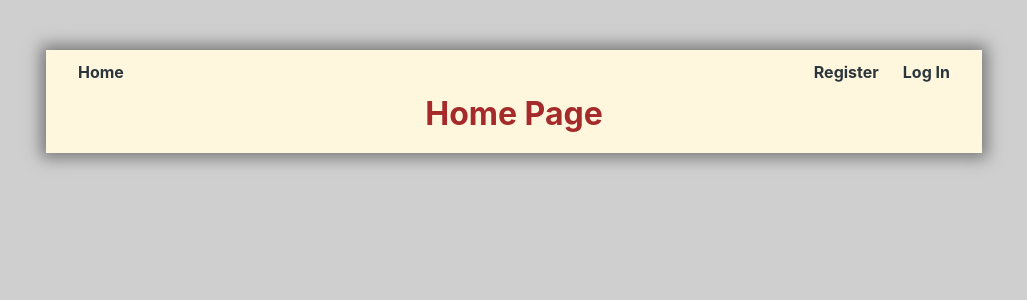
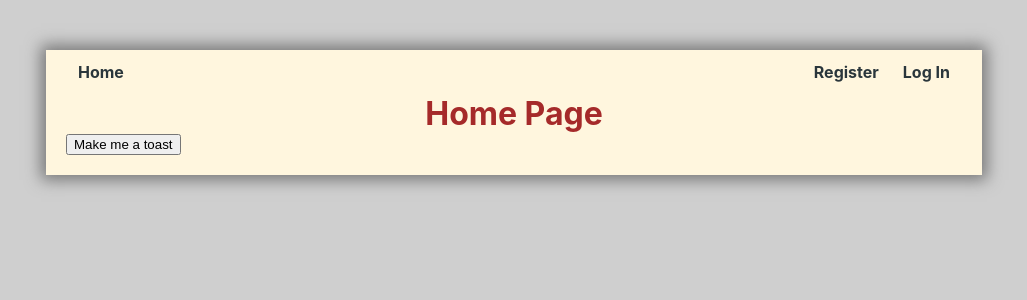
Before and after one commit to IvashkaVIP/goit-react-hw-08-phonebook, a React (Create React App) app: page / in a window 1280 px wide. Shown: the top 300 px of the page, without its empty margins (126-1153 px from the left). Built offline with nearby package versions, Linux system fonts and the light colour scheme.

Commit message:
up toaster

```diff
--- a/src/components/Layout/Layout.jsx
+++ b/src/components/Layout/Layout.jsx
@@ -11,7 +11,8 @@ export const Layout = () => {
       <Suspense fallback={null}>
         <Outlet />
       </Suspense>
-      <Toaster position="top-right" reverseOrder={false} />
+      {/* <Toaster position="top-right" reverseOrder={false} /> */}
+
     </div>
   );
 };
--- a/src/pages/home/home.jsx
+++ b/src/pages/home/home.jsx
@@ -1,12 +1,18 @@
 // import { useDispatch, useSelector } from 'react-redux';
 // import { useEffect } from 'react';
 import css from './home.module.css'
+
+import toast, { Toaster } from 'react-hot-toast';
+const notify = () => toast('Here is your toast.');
+
 
 export default function Home () {
 
   return (
     <>
       <h1 className={css['home-page']}> Home Page </h1>
+      <button onClick={notify}>Make me a toast</button>
+      <Toaster/>
     </>
   );
 };
```
